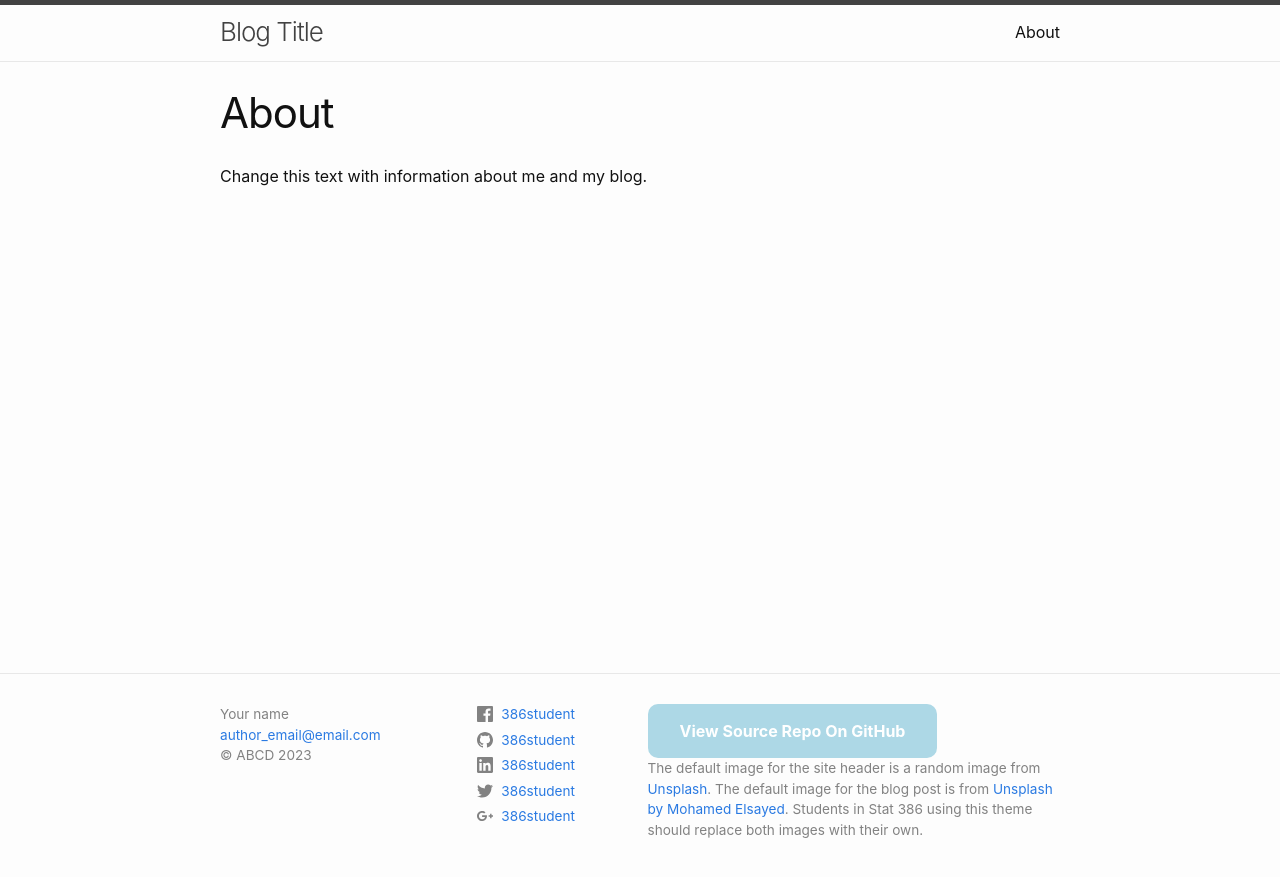
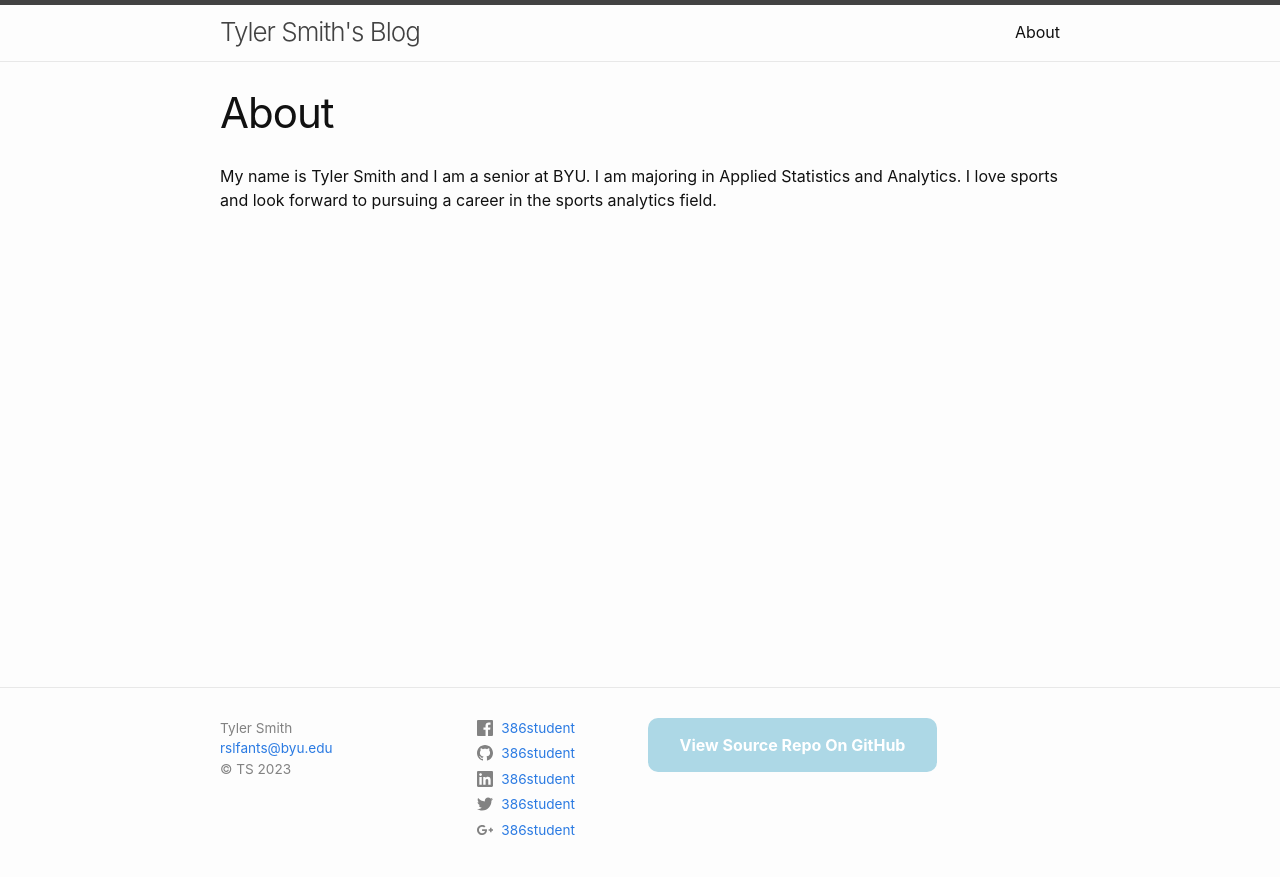
Before and after one commit to tyler-c-smith04/blog, a Jekyll site: the page built from about.markdown, in a window 1280 px wide. Shown: the top 877 px of the page. Built offline with Jekyll 4.4.1, drawn with Linux system fonts in a browser that asks for light colours.

Commit message:
added description and edited config

```diff
--- a/_config.yml
+++ b/_config.yml
@@ -18,20 +18,15 @@
 # You can create any custom variable you would like, and they will be accessible
 # in the templates via {{ site.myvariable }}.
 
-title: Blog Title
-email: author_email@email.com
-description: "Change the description so that it describes your blog"
-baseurl: "/stat386-blog-theme" # the name of the repository
-url: "https://esnt.github.io" #  change this to "https://<your-github-username>.github.io"
+title: "Tyler Smith's Blog"
+email: rslfants@byu.edu
+description: "This is Tyler's blog for STAT 386"
+baseurl: "blog" # the name of the repository
+url: "https://tyler-c-smith04.github.io" #  change this to "https://<your-github-username>.github.io"
 image: https://source.unsplash.com/random
-author: Your name
-copyright: ABCD # Your initials or what you want the copyright to be.  Leave empty for no copyright
-footer_description: 'The default image for the site header is a random image from
-        <a href="https://source.unsplash.com/random" target="_blank"> Unsplash</a>.
-        The default image for the blog post is from
-        <a href="https://unsplash.com/photos/DWpR-BpKlw0?utm_source=unsplash&utm_medium=referral&utm_content=creditShareLink" target="_blank"
-        >Unsplash by Mohamed Elsayed</a>. Students in Stat 386 using this theme should replace both images
-        with their own.'
+author: Tyler Smith
+copyright: TS # Your initials or what you want the copyright to be.  Leave empty for no copyright
+footer_description: ''
 
 
 # Social media users names.  Leave fields blank that you don't want displayed
--- a/about.markdown
+++ b/about.markdown
@@ -4,4 +4,6 @@ title: About
 permalink: /about/
 ---
 
-Change this text with information about me and my blog.
+My name is Tyler Smith and I am a senior at BYU. I am majoring in Applied
+Statistics and Analytics. I love sports and look forward to pursuing a career
+in the sports analytics field.
```
Also changed, not shown: 1 other file.
